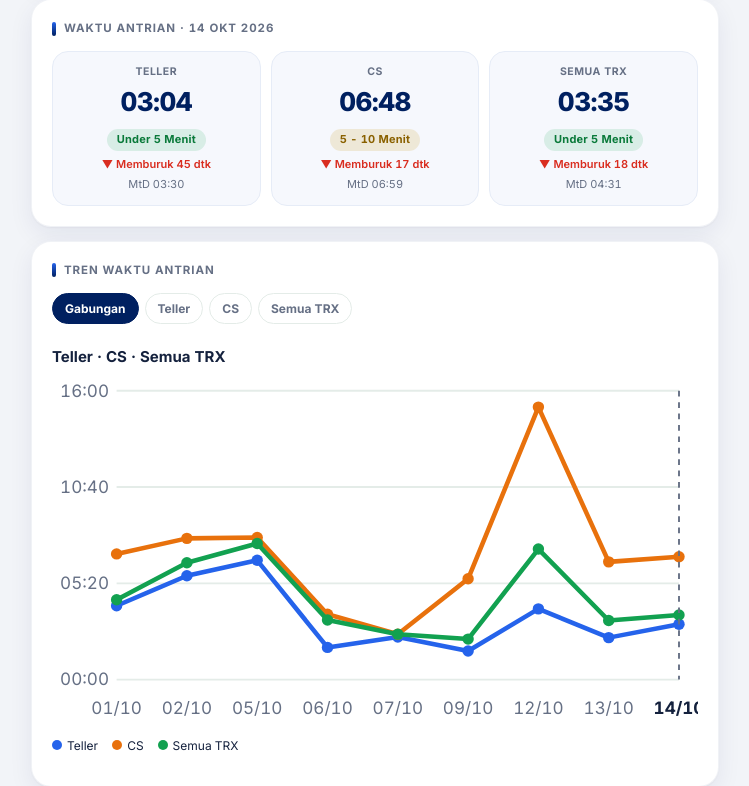
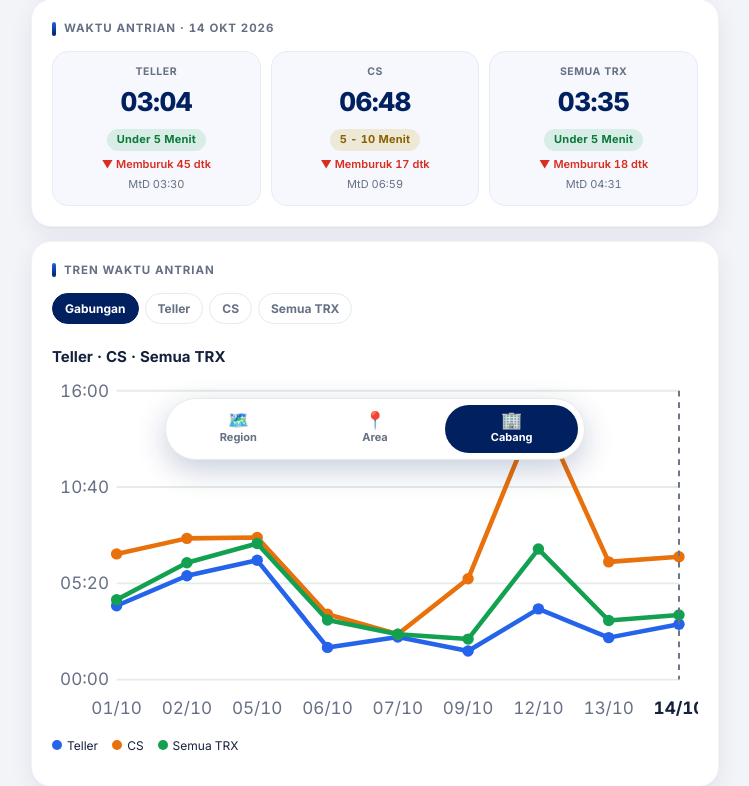
Before and after one commit to ZexVroN/Dashboard-KITO, a PHP site: page / in a window 1280 px wide. Shown: the part 328-1114 px from the top of the page, without its empty margins (265-1014 px from the left). Run offline with PHP 8.4, Linux system fonts and the light colour scheme.

Commit message:
Tambah Navbar

```diff
--- a/index.html
+++ b/index.html
@@ -73,6 +73,18 @@
       </button>
     </div>
     <footer id="ft"></footer>
+
+    <nav class="nav" id="nav" aria-label="Navigasi utama">
+      <button type="button" data-v="region">
+        <span class="ik">🗺️</span><span>Region</span>
+      </button>
+      <button type="button" data-v="area">
+        <span class="ik">📍</span><span>Area</span>
+      </button>
+      <button type="button" data-v="cabang" class="on">
+        <span class="ik">🏢</span><span>Cabang</span>
+      </button>
+    </nav>
     <script src="data.js?v=1"></script>
     <script src="script.js?v=4"></script>
   </body>
--- a/script.js
+++ b/script.js
@@ -370,6 +370,12 @@ function kartuDetailAntrian() {
     .join("")}</table></div><div class="note">Ketuk baris untuk ganti tanggal.</div></div>`;
 }
 
+// Halaman Region dan Area: tampilan "sedang dalam pengembangan"
+function kartuMaintenance(nama) {
+  return `<div class="cd mt"><div class="mt-ik">🚧</div><h3>Halaman ${nama} sedang dalam pengembangan</h3><p>Tampilan ${nama} sedang kami siapkan. Sementara itu, data lengkap per cabang sudah bisa dilihat di tab Cabang.</p><button type="button" class="btn" data-v="cabang">Buka Cabang</button></div>`;
+}
+
+
 /* ===== 6. URUTAN HALAMAN =====
    Pindahkan baris ke atas atau bawah untuk mengubah posisi kartu.
    Beri // di depan sebuah baris untuk menyembunyikan kartunya. */
@@ -386,8 +392,16 @@ const URUTAN = [
   kartuDetailAntrian,
 ];
 
+// Tab yang sedang dibuka: "region", "area", atau "cabang"
+let tampil = "cabang";
+
 function render() {
-  $("#app").innerHTML = URUTAN.map((kartu) => kartu()).join("");
+  document.body.classList.toggle("maint", tampil !== "cabang");
+  document.querySelectorAll("#nav button").forEach((b) => b.classList.toggle("on", b.dataset.v === tampil));
+  $("#app").innerHTML =
+    tampil === "cabang"
+      ? URUTAN.map((kartu) => kartu()).join("")
+      : kartuMaintenance(tampil === "region" ? "Region" : "Area");
   pasangSlider();
   pasangUnduh();
   try {
@@ -656,6 +670,22 @@ function pasangSlider() {
   );
 }
 
+
+/* --- Navigasi: Region, Area, Cabang --- */
+function bukaTab(v) {
+  if (v === tampil) return;
+  tampil = v;
+  render();
+  scrollTo(0, 0);
+}
+document.addEventListener("click", (e) => {
+  const t = e.target.closest("[data-v]");
+  if (t) bukaTab(t.dataset.v);
+});
+
 /* ===== MULAI ===== */
+
+
+
 fill();
 render();
--- a/style.css
+++ b/style.css
@@ -29,7 +29,7 @@ body {
   font: 15px/1.45 "Inter", system-ui, -apple-system, "Segoe UI", Roboto, sans-serif;
   font-variant-numeric: tabular-nums; /* angka rata, diwariskan ke semua elemen */
   -webkit-text-size-adjust: 100%;
-  padding-bottom: calc(24px + env(safe-area-inset-bottom));
+  padding-bottom: calc(96px + env(safe-area-inset-bottom));
 }
 
 /* ===== 2. HEADER ===== */
@@ -518,6 +518,52 @@ tr.on td:first-child { box-shadow: inset 3px 0 0 var(--c1); }
 .kel.ok .kel-b.baru { background: var(--ok); border-color: var(--ok); }
 .kel.bad .kel-b.baru { background: var(--bd); border-color: var(--bd); }
 
+/* --- Navigasi bawah: Region, Area, Cabang --- */
+.nav {
+  position: fixed;
+  left: 50%;
+  bottom: calc(12px + env(safe-area-inset-bottom));
+  transform: translateX(-50%);
+  z-index: 8;
+  display: flex;
+  gap: 4px;
+  width: min(92%, 420px);
+  padding: 6px;
+  background: var(--cd);
+  border: 1px solid var(--ln);
+  border-radius: 999px;
+  box-shadow: 0 10px 30px rgba(0, 32, 96, 0.22);
+}
+.nav button {
+  flex: 1;
+  display: flex;
+  flex-direction: column;
+  align-items: center;
+  gap: 1px;
+  padding: 7px 4px;
+  border: 0;
+  border-radius: 999px;
+  background: transparent;
+  color: var(--mu);
+  font: inherit;
+  font-size: 11px;
+  font-weight: 700;
+  cursor: pointer;
+}
+.nav .ik { font-size: 17px; line-height: 1; }
+.nav button.on { background: var(--nv); color: #fff; }
+
+/* --- Halaman dalam pengembangan --- */
+.mt { text-align: center; padding: 36px 20px; }
+.mt-ik { font-size: 48px; line-height: 1; margin-bottom: 12px; }
+.mt h3 { margin: 0 0 8px; font-size: 18px; letter-spacing: -0.2px; }
+.mt p { margin: 0 auto 18px; max-width: 34ch; color: var(--mu); font-size: 14px; }
+.mt .btn { border: 0; font: inherit; font-size: 13px; font-weight: 700; cursor: pointer; }
+
+/* di tab Region dan Area, filter dan pencarian header disembunyikan */
+body.maint .geser, body.maint .tab-geser, body.maint #hasil { display: none; }
+
+
 /* --- Ranking cabang --- */
 .rk-judul { margin: 14px 0 4px; font-size: 13px; font-weight: 800; }
 .rk {
@@ -610,12 +656,12 @@ tr.on td:first-child { box-shadow: inset 3px 0 0 var(--c1); }
 [data-theme="dark"] .kel-b.baru b { color: #fff; }
 [data-theme="dark"] .sh-n { color: var(--tx); }
 [data-theme="dark"] .sh-it { background: #1b2744; border-color: #26324f; }
-
-
+[data-theme="dark"] .nav button.on { background: #2a4fa0; }
+[data-theme="dark"] .mt .btn { background: #2a4fa0; }
 
 /* ===== 9. CETAK ===== */
 @media print {
-  header, .aksi, .unduh, #hasil { display: none !important; }
+  header, .aksi, .unduh, #hasil, .nav { display: none !important; }
   body { background: #fff; padding: 0; }
   .cd { box-shadow: none; animation: none; break-inside: avoid; border: 1px solid #ccd3e0; }
     .hero, .chip, .bar b, .sh-bar i, .sh-it i, .seg button.on {
```
